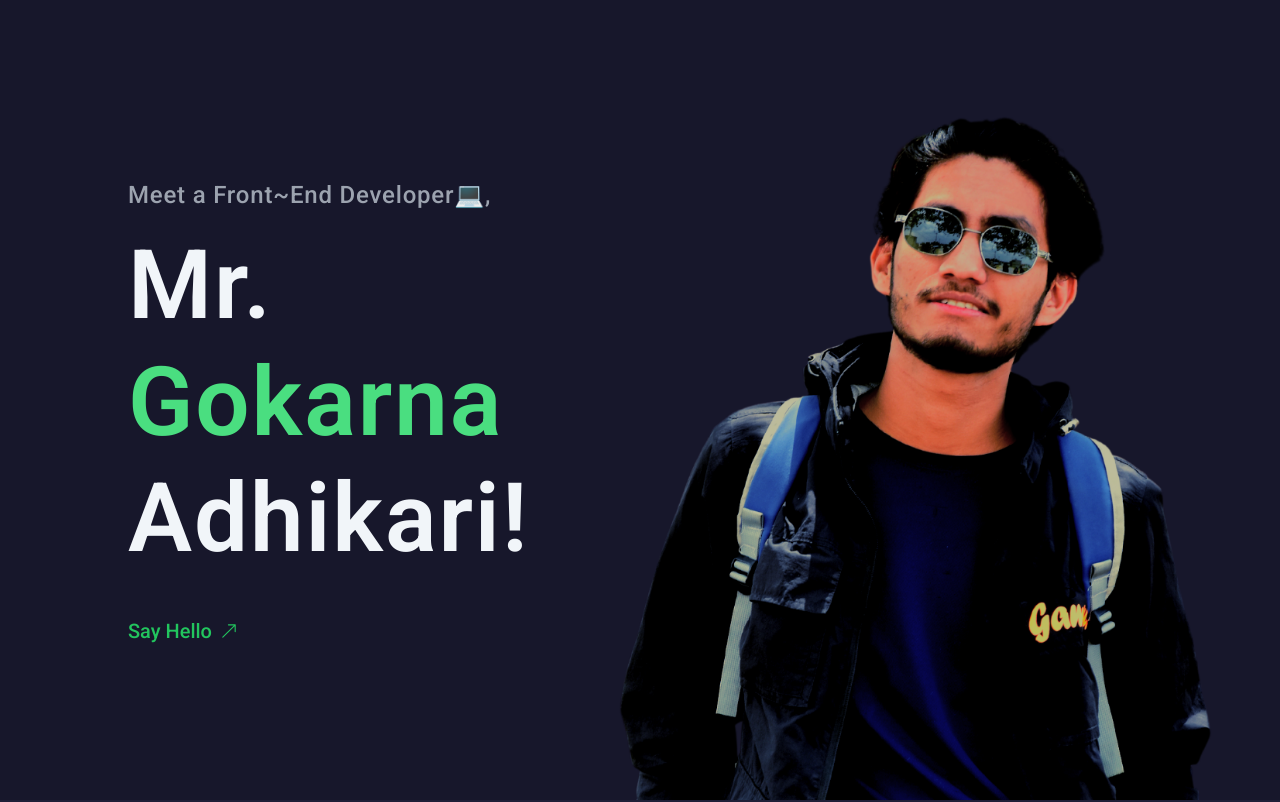
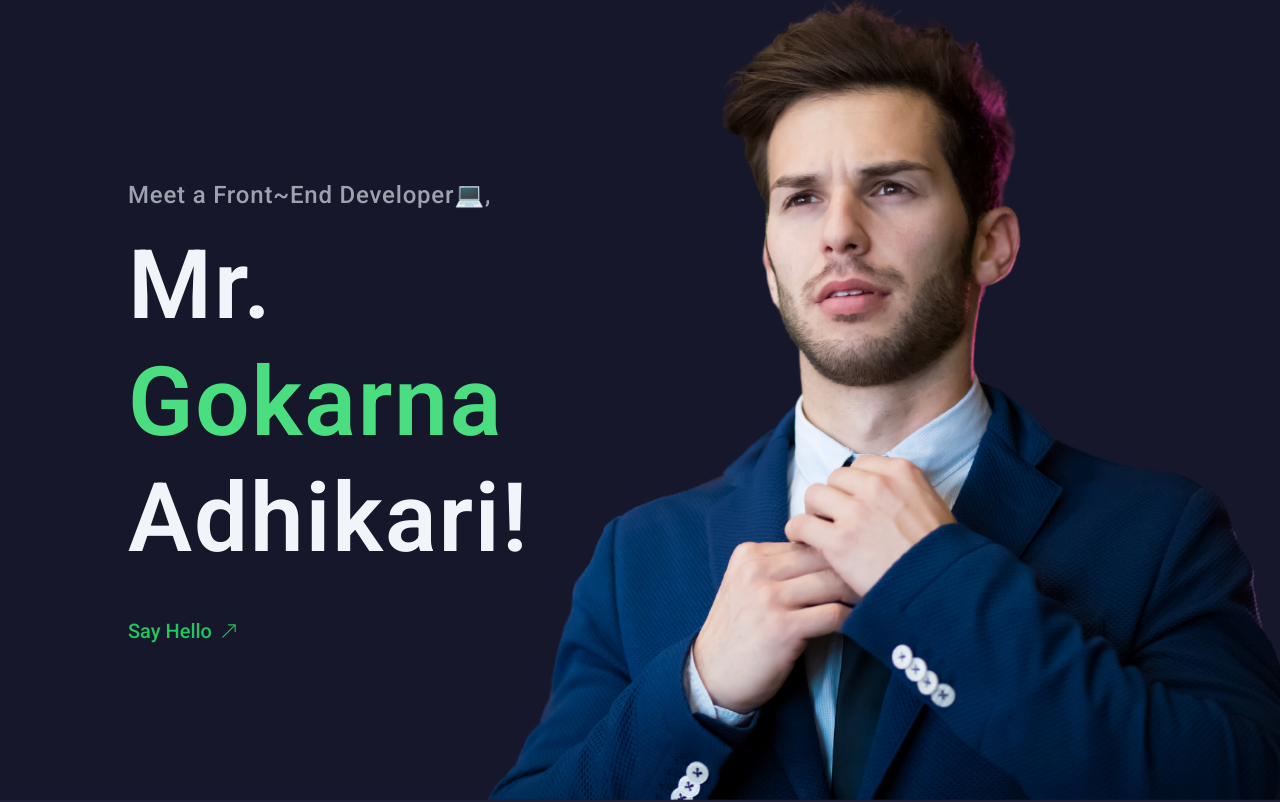
Before and after one commit to gokarna123-goku/m_portfolio, a React (Vite) app: page / in a window 1280 px wide. Shown: the top 802 px of the page. Built offline with nearby package versions, Linux system fonts and the light colour scheme.

Commit message:
changes the things

```diff
--- a/src/components/About/About.jsx
+++ b/src/components/About/About.jsx
@@ -1,5 +1,5 @@
 import React from "react";
-import AboutImg from "../../assets/about.png";
+import AboutImg from "../../assets/about1.png";
 import { Check } from "react-bootstrap-icons";
 
 const About = () => {
--- a/src/components/Home/Home.css
+++ b/src/components/Home/Home.css
@@ -3,7 +3,7 @@
 .hero_img{
     width: 100%;
     height: 100vh;
-    background: url("../../assets/bg.png") no-repeat;
+    background: url("../../assets/hero.png") no-repeat;
     background-position: center center;
     background-size: cover;
     display: flex;
```
